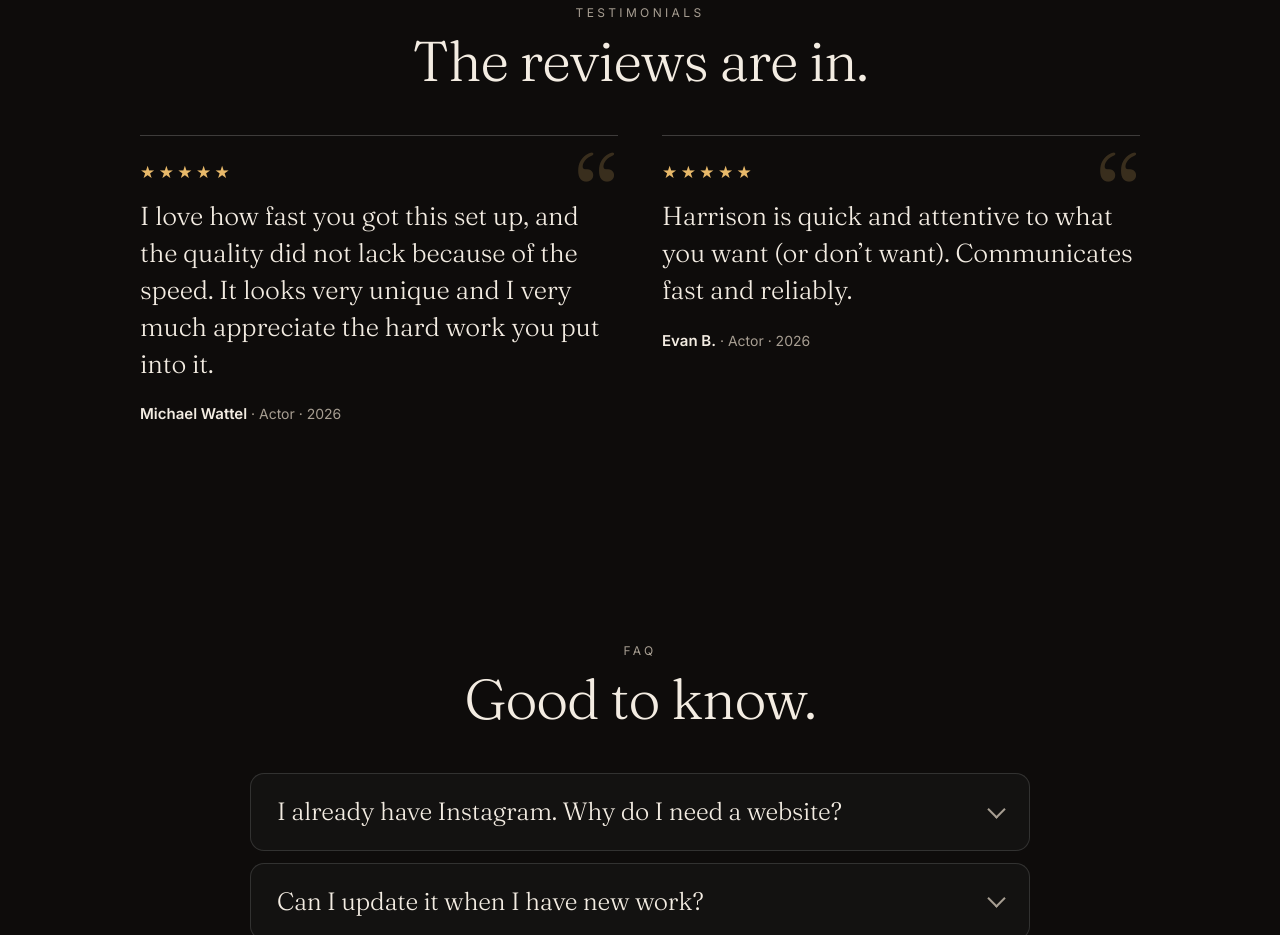
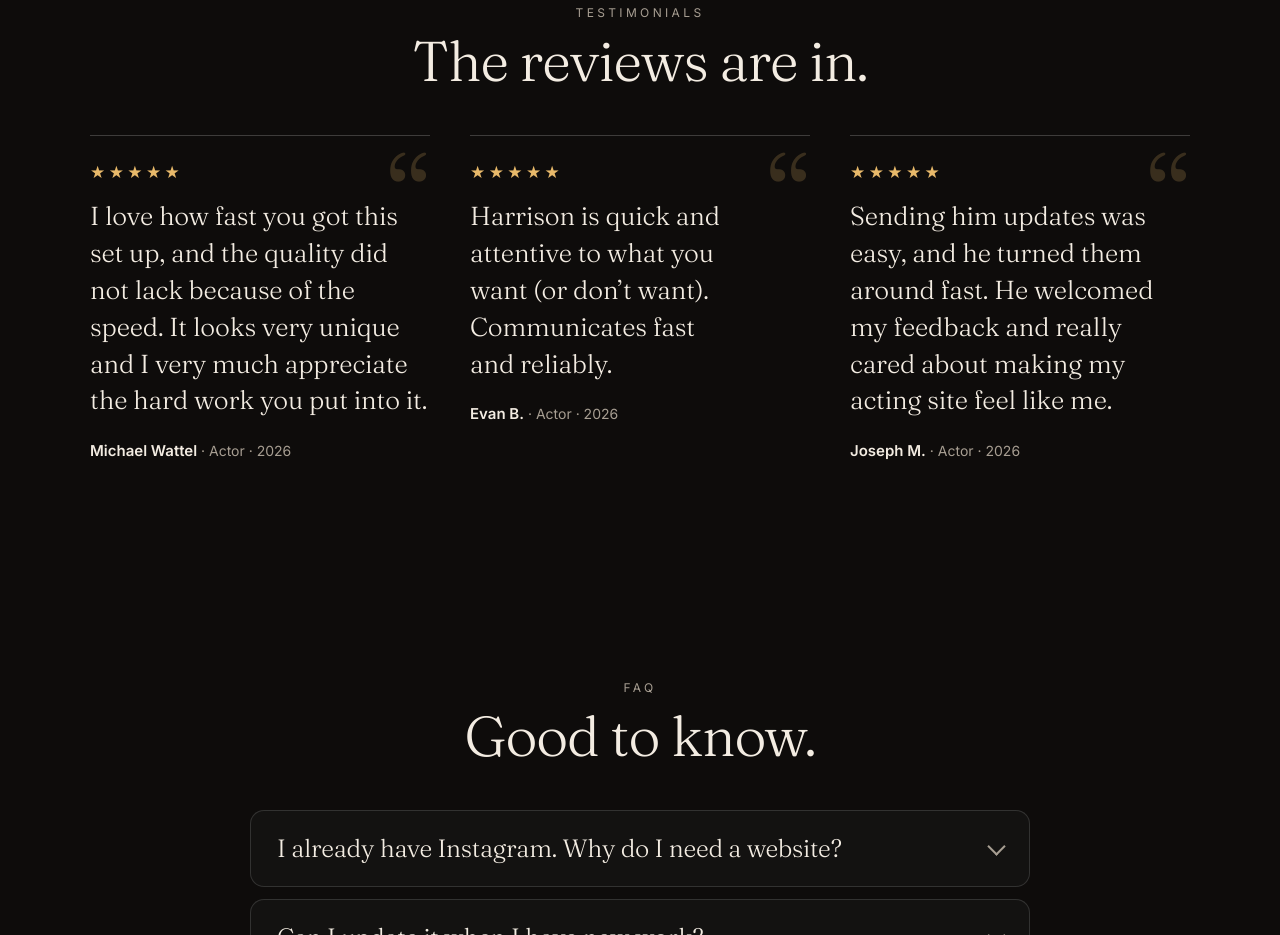
Before and after one commit to Sylennce/hk-website, a plain HTML site: page websites/index.html in a window 1280 px wide. Shown: the part 1860-2795 px from the top of the page. Drawn offline with Linux system fonts and the light colour scheme; animation ran at ten frames a second.

Commit message:
Websites page: add Joseph M. testimonial; testimonials grid goes 3-up
Co-Authored-By: Claude Opus 5.5 <noreply@anthropic.com>

```diff
--- a/websites/index.html
+++ b/websites/index.html
@@ -113,7 +113,8 @@ section,footer{position:relative;z-index:2}
 
 /* ---------- testimonials: press quotes ---------- */
 .tm{padding-top:40px}
-.tm-grid{display:grid;grid-template-columns:1fr 1fr;gap:44px;max-width:1000px;margin:0 auto;align-items:start}
+.tm-grid{display:grid;grid-template-columns:repeat(3,1fr);gap:40px;max-width:1160px;margin:0 auto;align-items:start}
+@media(max-width:1000px){.tm-grid{grid-template-columns:1fr;max-width:640px}}
 .tm figure{border-top:1px solid #fff3;padding-top:26px;position:relative}
 .tm figure:before{content:"\201C";position:absolute;right:0;top:4px;font:300 120px/1 Fraunces,serif;color:#e8b96a33;pointer-events:none}
 .tm .stars{color:var(--acc);letter-spacing:.2em;font-size:17px}
@@ -248,6 +249,11 @@ footer a{color:var(--dim);text-underline-offset:3px;display:inline-block;padding
       <div class="stars" role="img" aria-label="5 out of 5 stars">★★★★★</div>
       <blockquote>Harrison is quick and attentive to what you want (or don’t want). Communicates fast and reliably.</blockquote>
       <figcaption><b>Evan B.</b> · Actor · 2026</figcaption>
+    </figure>
+    <figure>
+      <div class="stars" role="img" aria-label="5 out of 5 stars">★★★★★</div>
+      <blockquote>Sending him updates was easy, and he turned them around fast. He welcomed my feedback and really cared about making my acting site feel like me.</blockquote>
+      <figcaption><b>Joseph M.</b> · Actor · 2026</figcaption>
     </figure>
   </div>
 </section>
```
